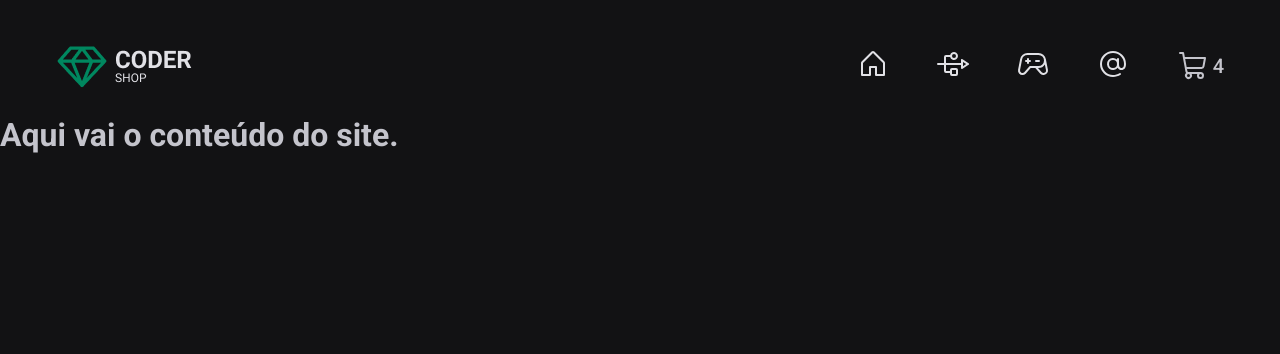
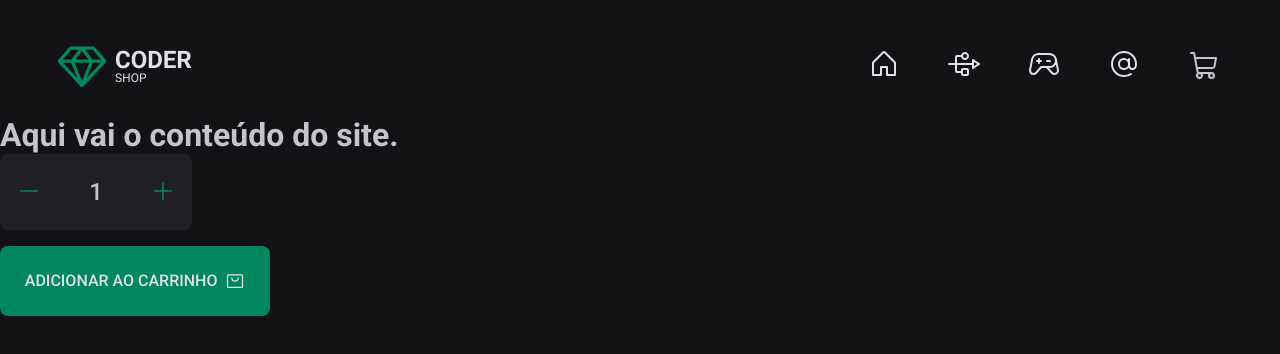
Before and after one commit to xH4rdzn/coder_shop, a React (Create React App) app: page / in a window 1280 px wide. Shown: the top 354 px of the page. Built offline with nearby package versions, Linux system fonts and the light colour scheme.

Commit message:
Add: Component ItemCount

```diff
--- a/src/components/CartWidget/index.js
+++ b/src/components/CartWidget/index.js
@@ -1,11 +1,11 @@
 import { ShoppingCart } from '@phosphor-icons/react';
 import { CartWidgetContainer } from './styles';
 
-export function CartWidget() {
+export function CartWidget({ count }) {
   return (
     <CartWidgetContainer>
       <ShoppingCart size={32} />
-      <span>4</span>
+      <span>{count}</span>
     </CartWidgetContainer>
   );
 }
--- /dev/null
+++ b/src/components/ItemCount/index.jsx
@@ -0,0 +1,39 @@
+import { useState } from 'react';
+import { BtnAddCart, ItemCountContainer } from './styles';
+import { Minus, ShoppingBag, Plus } from '@phosphor-icons/react';
+
+export function ItemCount({ stock, initial }) {
+  const [count, setCount] = useState(initial);
+
+  function handleIncrement() {
+    if (count < stock) {
+      setCount(count + 1);
+    }
+  }
+
+  function handleDecrement() {
+    if (count > 1) {
+      setCount(count - 1);
+    }
+  }
+
+  function handleAddToCart(count) {}
+
+  return (
+    <>
+      <ItemCountContainer>
+        <button onClick={handleDecrement}>
+          <Minus size={24} />
+        </button>
+        <span>{count}</span>
+        <button onClick={handleIncrement}>
+          <Plus size={24} />
+        </button>
+      </ItemCountContainer>
+      <BtnAddCart onClick={() => handleAddToCart(count)}>
+        Adicionar ao carrinho
+        <ShoppingBag size={20} />
+      </BtnAddCart>
+    </>
+  );
+}
--- /dev/null
+++ b/src/components/ItemCount/styles.js
@@ -0,0 +1,46 @@
+import styled from 'styled-components';
+
+export const ItemCountContainer = styled.div`
+  display: flex;
+  max-width: 12rem;
+  padding: 1.5rem;
+  gap: 3rem;
+  align-items: center;
+  justify-content: center;
+  background-color: ${(props) => props.theme.elements};
+  border-radius: 8px;
+  margin-bottom: 1rem;
+
+  button {
+    border: 0;
+    background-color: ${(props) => props.theme.elements};
+    color: ${(props) => props.theme.principal};
+  }
+
+  span {
+    font-family: ${(props) => props.theme.ffPrincipal};
+    font-size: 1.5rem;
+    font-weight: 500;
+  }
+`;
+
+export const BtnAddCart = styled.button`
+  border: 0;
+  display: flex;
+  align-items: center;
+  gap: 0.5rem;
+  font-family: ${(props) => props.theme.ffPrincipal};
+  color: ${(props) => props.theme.title};
+  font-size: 1rem;
+  font-weight: 500;
+  padding: 1.55rem;
+  border-radius: 8px;
+  background-color: ${(props) => props.theme.principal};
+  cursor: pointer;
+  transition: background-color 0.5s;
+  text-transform: uppercase;
+
+  &:hover {
+    background-color: ${(props) => props.theme.light};
+  }
+`;
--- a/src/components/ItemListContainer/index.js
+++ b/src/components/ItemListContainer/index.js
@@ -1,7 +1,10 @@
+import { ItemCount } from '../ItemCount';
+
 export function ItemListContainer() {
   return (
     <>
       <h1>Aqui vai o conteúdo do site.</h1>
+      <ItemCount stock={10} initial={1} />
     </>
   );
 }
```
